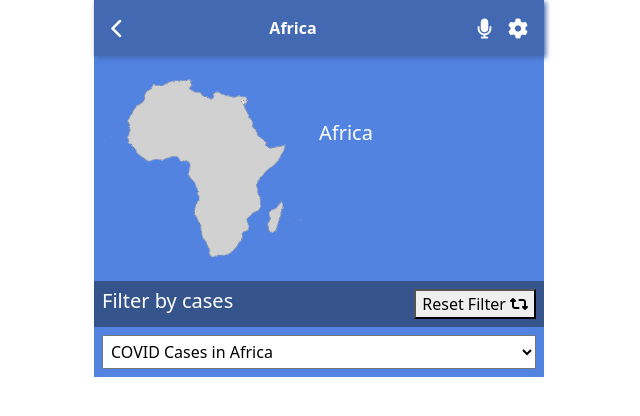
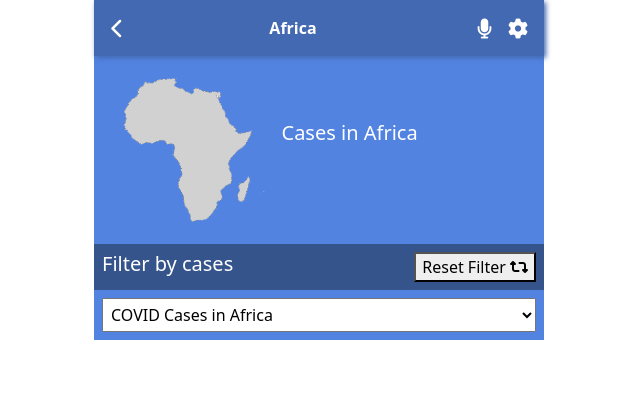
Before and after one commit to Felix45/covid-stats, a React (Create React App) app: page /continent/Africa in a window 1280 px wide. Shown: the top 416 px of the page, without its empty margins (321-961 px from the left). Built offline with nearby package versions, Linux system fonts and the light colour scheme.

Commit message:
Update filter UI

```diff
--- a/src/components/CountryView.js
+++ b/src/components/CountryView.js
@@ -1,4 +1,4 @@
-import React, { useEffect } from 'react';
+import React, { useEffect, useState } from 'react';
 import { v4 as uuidv4 } from 'uuid';
 import { useSelector, useDispatch } from 'react-redux';
 import Col from 'react-bootstrap/Col';
@@ -15,6 +15,7 @@ const CountryView = () => {
   const dispatch = useDispatch();
 
   const { continent } = useParams();
+  const [filter, setFilter] = useState('');
   const { stats } = useSelector((state) => state.stats);
   const { countries } = useSelector((state) => state.countries);
 
@@ -24,6 +25,7 @@ const CountryView = () => {
 
   const handleReset = () => {
     dispatch(fetchStatsThunk());
+    setFilter('');
   };
 
   const handleCountries = (filterRange) => {
@@ -39,6 +41,8 @@ const CountryView = () => {
         && stats[stat].All.continent === continent) {
         newState[country] = { All: { ...stats[stat].All, show: true } };
       }
+      setFilter(`${lower.toLocaleString('en-US')} - ${higher.toLocaleString('en-US')}`);
+
       return newState;
     });
 
@@ -48,14 +52,19 @@ const CountryView = () => {
   return (
     <Container>
       <Row className="d-flex slider">
-        <Col xs={6} className="m-0 p-0">
+        <Col xs={5} className="m-0 p-0">
           <Card>
             <Card.Img className="p-3" src={`${process.env.PUBLIC_URL}/images/${continent.toLowerCase()}.png`} />
           </Card>
         </Col>
-        <Col xs={6} className="m-0 p-0 pos">
+        <Col xs={7} className="m-0 p-0 pos">
           <Card className="pos-rel">
-            <Card.Title>{ continent }</Card.Title>
+            <Card.Title>
+              { `Cases in ${continent}` }
+              <br />
+              {' '}
+              { filter }
+            </Card.Title>
           </Card>
         </Col>
         <Col xs={12} className="d-flex p-2 py-2 justify-content-between title-strip">
--- a/src/mock/data.js
+++ b/src/mock/data.js
@@ -58,6 +58,9 @@ export const filterRanges = [
   { lower: 300001, higher: 500000 },
   { lower: 500001, higher: 1000000 },
   { lower: 1000001, higher: 2000000 },
+  { lower: 2000001, higher: 4000000 },
+  { lower: 4000001, higher: 5000000 },
+  { lower: 5000001, higher: 100000000 },
 ];
 
 export default continents;
```
